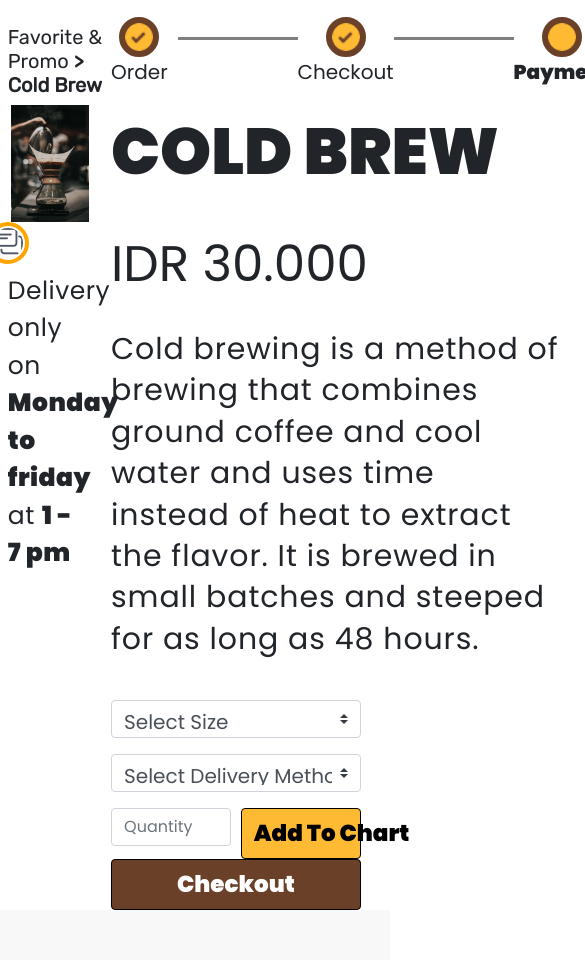
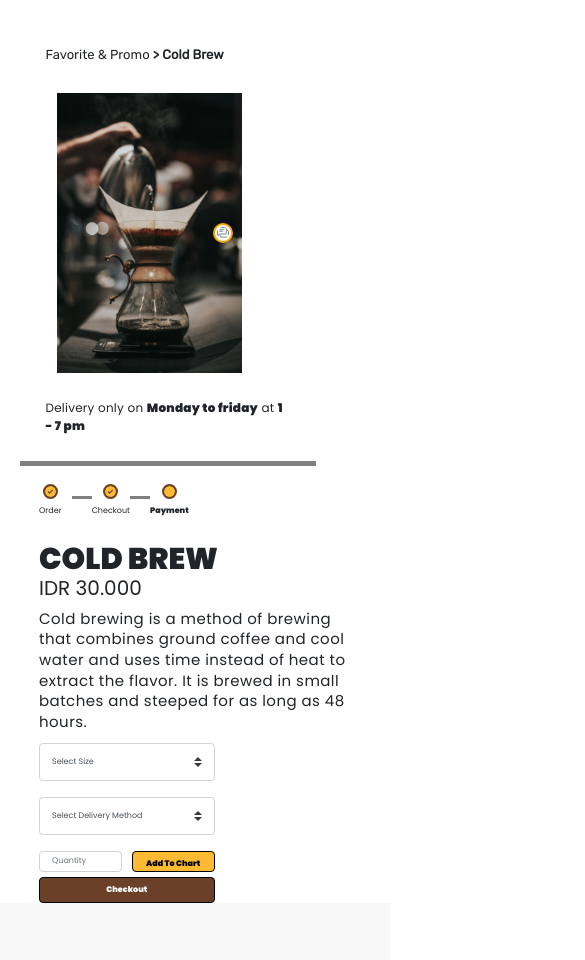
Before and after one commit to andrawanerlang1/Coffee-Shop-Responsive, a plain HTML site: page detail.html in a window 390 px wide. Shown: the part 101-1061 px from the top of the page, 585 px wide, since content can reach past the window. Drawn offline with nearby package versions, Linux system fonts and the light colour scheme.

Commit message:
Add files via upload
page 2 responsive phone version

```diff
--- a/style-detail.css
+++ b/style-detail.css
@@ -194,7 +194,6 @@ main .flex-container .kanan {
   flex: 5;
 }
 .kanan .line1 {
-  background-color: white;
   display: flex;
   justify-content: start;
   font-family: Poppins;
@@ -262,12 +261,11 @@ main .flex-container .kanan {
   font-style: normal;
   font-weight: normal;
   font-size: 20px;
-  line-height: 138.84%;
-  /* identical to box height, or 28px */
-
   letter-spacing: 0.03em;
-
   color: #9f9f9f;
+}
+.line4 form input {
+  height: 80%;
 }
 .line4 form button {
   width: 100%;
@@ -278,10 +276,136 @@ main .flex-container .kanan {
   font-style: normal;
   font-weight: bold;
   font-size: 23px;
-  line-height: 37px;
+  height: 80%;
+  text-align: center;
 }
 .line4 form .bot button {
   width: 100%;
   color: white;
   background-color: #6a4029;
 }
+.line4 form .bot button:hover {
+  background-color: blue;
+}
+
+/* =================================== media query ============================================================= */
+@media (max-width: 1150px) {
+  .mid img#chat {
+    border: orange 3px solid;
+    width: 30px;
+  }
+  .kiri .bot {
+    font-size: 18px;
+  }
+  .kanan .line1 {
+    font-size: 12px;
+    margin-top: 10px;
+  }
+  .line1 img {
+    border-radius: 50%;
+    width: 20px;
+    border-width: 2px;
+  }
+  .line1 .garis1 {
+    width: 50px;
+  }
+  .line1 .garis2 {
+    width: 50px;
+  }
+  .line2 .atas {
+    font-size: 50px;
+    line-height: 55px;
+  }
+  .line2 .bawah {
+    font-size: 35px;
+    line-height: 50px;
+  }
+  .line3 {
+    font-size: 20px;
+    line-height: 138.84%;
+  }
+  .line4 form {
+    font-size: 13px;
+  }
+  .line4 form input {
+    font-size: 13px;
+  }
+  .line4 form button {
+    font-size: 13px;
+    line-height: auto;
+  }
+}
+@media (max-width: 750px) {
+  .mid img#chat {
+    border: orange 3px solid;
+    width: 20px;
+  }
+  .kiri .bot {
+    font-size: 12px;
+  }
+  .kiri .top {
+    font-size: 13px;
+  }
+  .kanan .line1 div p {
+    position: relative;
+    font-size: 8px;
+    top: -10px;
+  }
+  .line1 img {
+    border-radius: 50%;
+    width: 15px;
+    border-width: 2px;
+  }
+  .line1 .garis1 {
+    width: 20px;
+  }
+  .line1 .garis2 {
+    width: 20px;
+  }
+  .line2 .atas {
+    font-size: 30px;
+    line-height: 15px;
+  }
+  .line2 .bawah {
+    font-size: 20px;
+    line-height: 10px;
+  }
+  .line3 {
+    font-size: 15px;
+    line-height: 138.84%;
+  }
+  .line4 {
+    margin-top: 10px;
+  }
+}
+@media (max-width: 420px) {
+  main .flex-container {
+    flex-direction: column;
+  }
+  .kanan {
+    margin-left: 10%;
+  }
+  .kiri {
+    margin-left: 5%;
+  }
+  .kiri .mid img#cold {
+    width: 50%;
+  }
+  .kiri .bot {
+    border-bottom: gray 5px solid;
+  }
+  .mid img#chat {
+    right: 9%;
+    border: orange 2px solid;
+  }
+  .line4 form {
+    font-size: 8px;
+  }
+  .line4 form input {
+    font-size: 8px;
+  }
+  .line4 form button {
+    font-size: 8px;
+    line-height: auto;
+  }
+}
```
